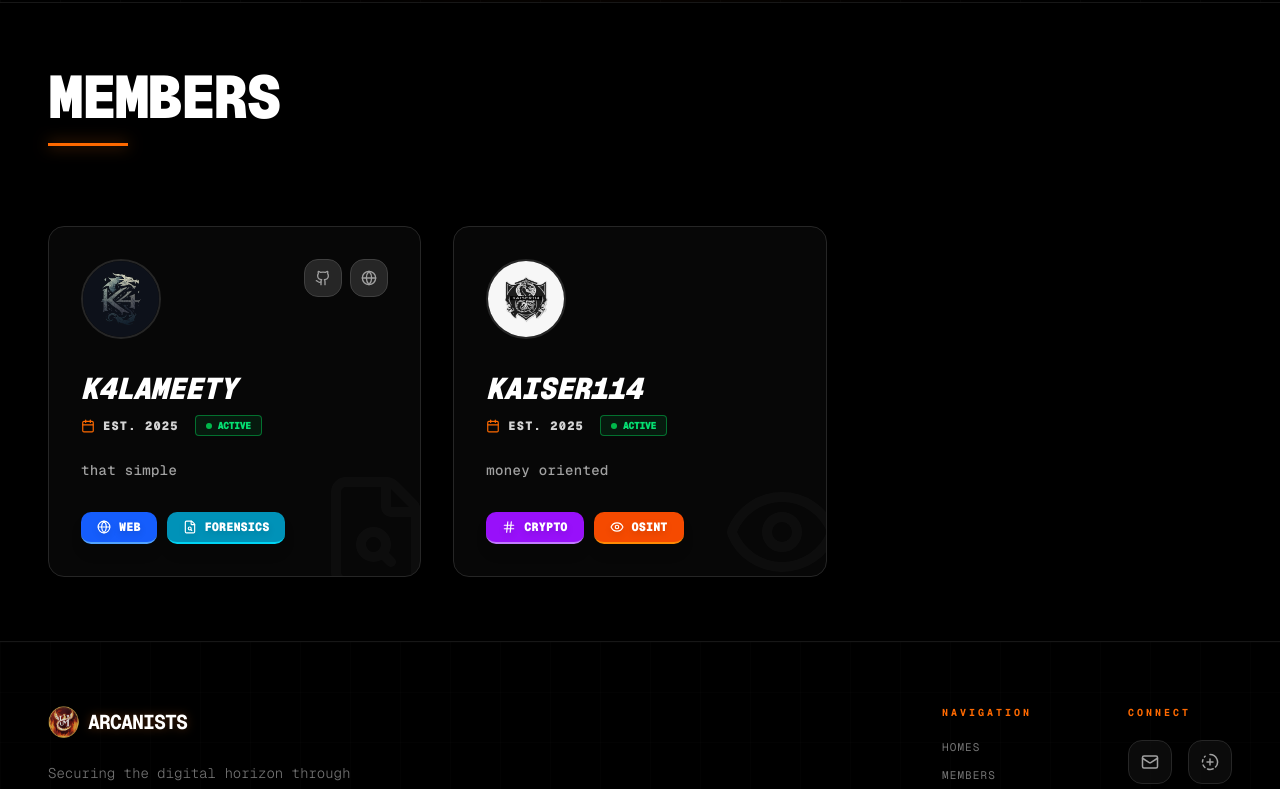
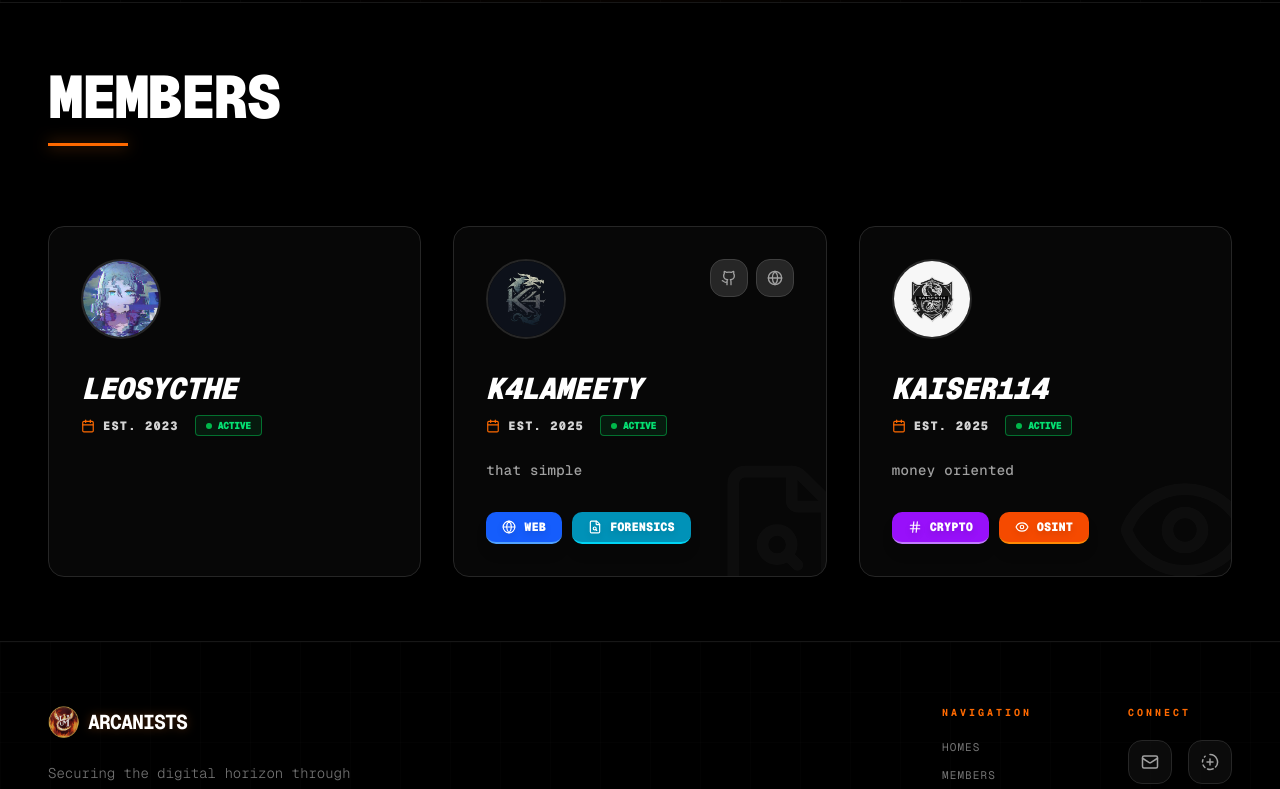
Before and after one commit to K4lameety/arcanists, a Next.js app: page /member in a window 1280 px wide. Shown: the part 562-1351 px from the top of the page. Built offline with nearby package versions, Linux system fonts and the light colour scheme.

Commit message:
add sort member

```diff
--- a/app/member/page.tsx
+++ b/app/member/page.tsx
@@ -1,6 +1,6 @@
 'use client';
 
-import { memo } from 'react';
+import { memo, cloneElement, ReactElement } from 'react';
 import { Navigation } from '@/components/Navigation';
 import { Footer } from '@/components/Footer';
 import {
@@ -22,6 +22,7 @@ import {
   Binary
 } from 'lucide-react';
 
+
 const MEMBERS = [
   {
     id: 1,
@@ -31,7 +32,6 @@ const MEMBERS = [
     specializations: ['Web', 'Forensics'],
     joinedYear: '2025',
     avatarUrl: '/avatar/K4lameety.png',
-    bgIcon: <FileSearch size={120} />,
     socials: [
       { icon: <Github size={16} />, url: 'https://github.com/K4lameety' },
       { icon: <Globe size={16} />, url: 'https://k4lameety.github.io' }
@@ -45,10 +45,20 @@ const MEMBERS = [
     specializations: ['Crypto', 'Osint'],
     joinedYear: '2025',
     avatarUrl: '/avatar/Kaiser114.png',
-    bgIcon: <Eye size={120} />,
+    socials: []
+  },
+  {
+    id: 3,
+    nickname: 'leosycthe',
+    role: '',
+    status: 'active',
+    specializations: [],
+    joinedYear: '2023',
+    avatarUrl: '/avatar/Leosycthe.png',
     socials: []
   },
 ];
+
 
 const SPECS_CONFIG: Record<string, { style: string; icon: React.ReactNode }> = {
   'Web': { style: 'bg-blue-600 border-blue-400 text-white', icon: <Globe size={14} /> },
@@ -64,6 +74,12 @@ const SPECS_CONFIG: Record<string, { style: string; icon: React.ReactNode }> = {
   'AI': { style: 'bg-indigo-600 border-indigo-400 text-white', icon: <Bot size={14} /> },
   'Misc': { style: 'bg-neutral-600 border-neutral-400 text-white', icon: <Circle size={10} fill="currentColor" /> },
 };
+
+const SORTED_MEMBERS = [...MEMBERS].sort((a, b) => {
+  const yearDiff = parseInt(a.joinedYear) - parseInt(b.joinedYear);
+  if (yearDiff !== 0) return yearDiff;
+  return a.id - b.id;
+});
 
 const SpecializationBadge = memo(({ spec }: { spec: string }) => {
   const config = SPECS_CONFIG[spec] || SPECS_CONFIG['Misc'];
@@ -111,14 +127,20 @@ export default function TeamPage() {
           </div>
 
           <div className="grid grid-cols-1 md:grid-cols-2 lg:grid-cols-3 gap-8">
-            {MEMBERS.map((member) => (
+            {SORTED_MEMBERS.map((member) => {
+              const lastSpec = member.specializations[member.specializations.length - 1];
+              const specConfig = SPECS_CONFIG[lastSpec];
+
+              return (
                 <div
                   key={member.id}
                   className="group relative bg-neutral-900/30 border border-neutral-800 rounded-2xl p-6 md:p-8 transition-all duration-500 hover:border-orange-500/40 hover:bg-orange-500/[0.02] flex flex-col justify-between overflow-hidden [transform:translateZ(0)]"
                 >
-                <div className="absolute -bottom-4 -right-4 opacity-[0.03] group-hover:opacity-[0.1] group-hover:text-orange-500 transition-all duration-700 pointer-events-none will-change-transform">
-                  {member.bgIcon}
+                  {specConfig && (
+                    <div className="absolute -bottom-6 -right-6 opacity-[0.03] group-hover:opacity-[0.12] group-hover:text-orange-500 transition-all duration-700 pointer-events-none will-change-transform group-hover:rotate-12 group-hover:scale-110">
+                      {cloneElement(specConfig.icon as ReactElement, { size: 140 })}
                     </div>
+                  )}
 
                   <div className="relative z-10">
                     <div className="flex justify-between items-start mb-8">
@@ -167,9 +189,11 @@ export default function TeamPage() {
                         </div>
                       </div>
 
+                      {member.role && (
                         <p className="text-sm text-neutral-400 font-medium tracking-wide">
                           {member.role}
                         </p>
+                      )}
 
                       <div className="flex flex-wrap gap-2.5 pt-2">
                         {member.specializations.map((spec) => (
@@ -179,7 +203,8 @@ export default function TeamPage() {
                     </div>
                   </div>
                 </div>
-            ))}
+              );
+            })}
           </div>
         </div>
       </section>
```
Also changed, not shown: public/avatar/Leosycthe.png (added). Lines whose indentation alone changed are shown as unchanged.
